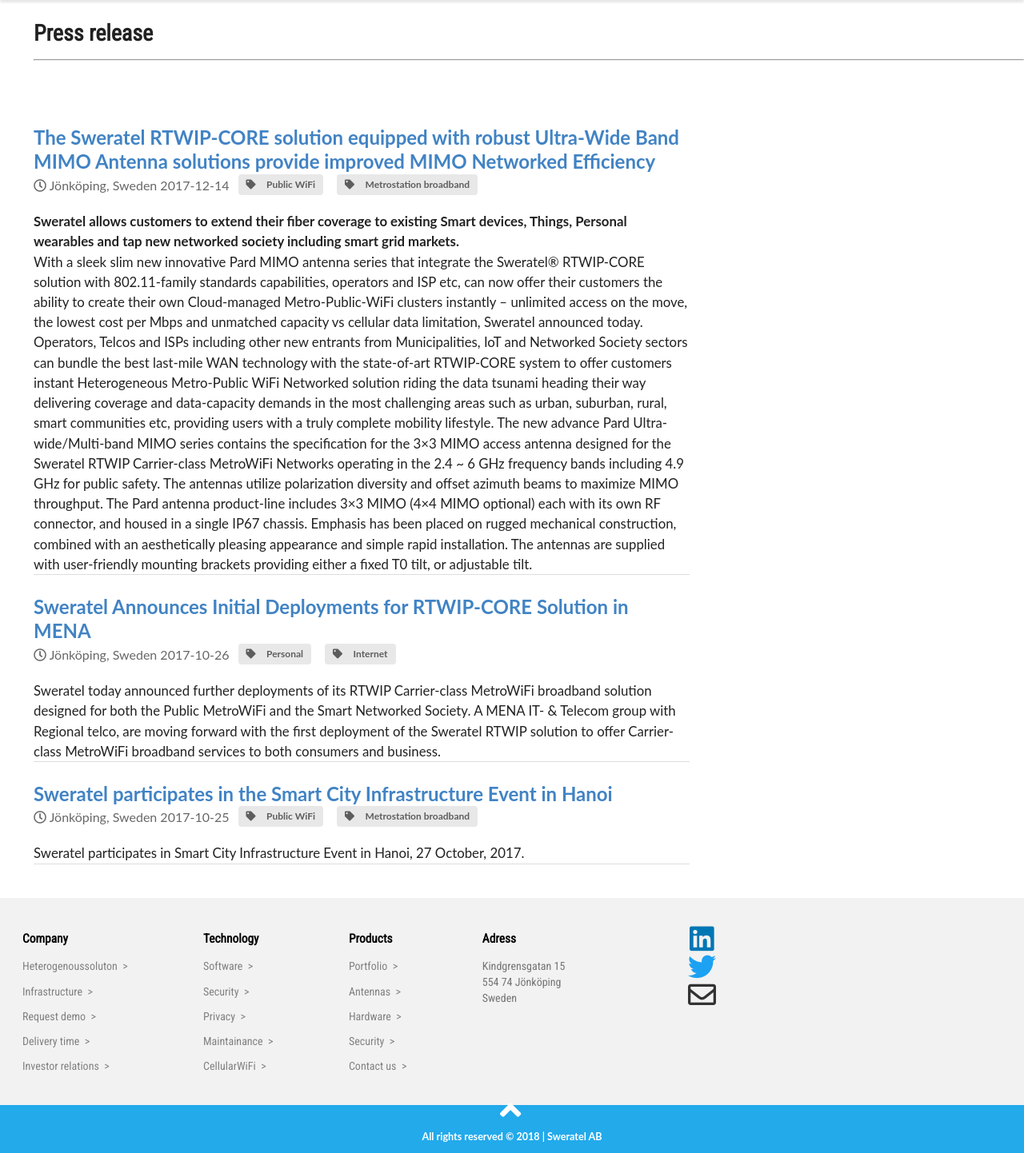
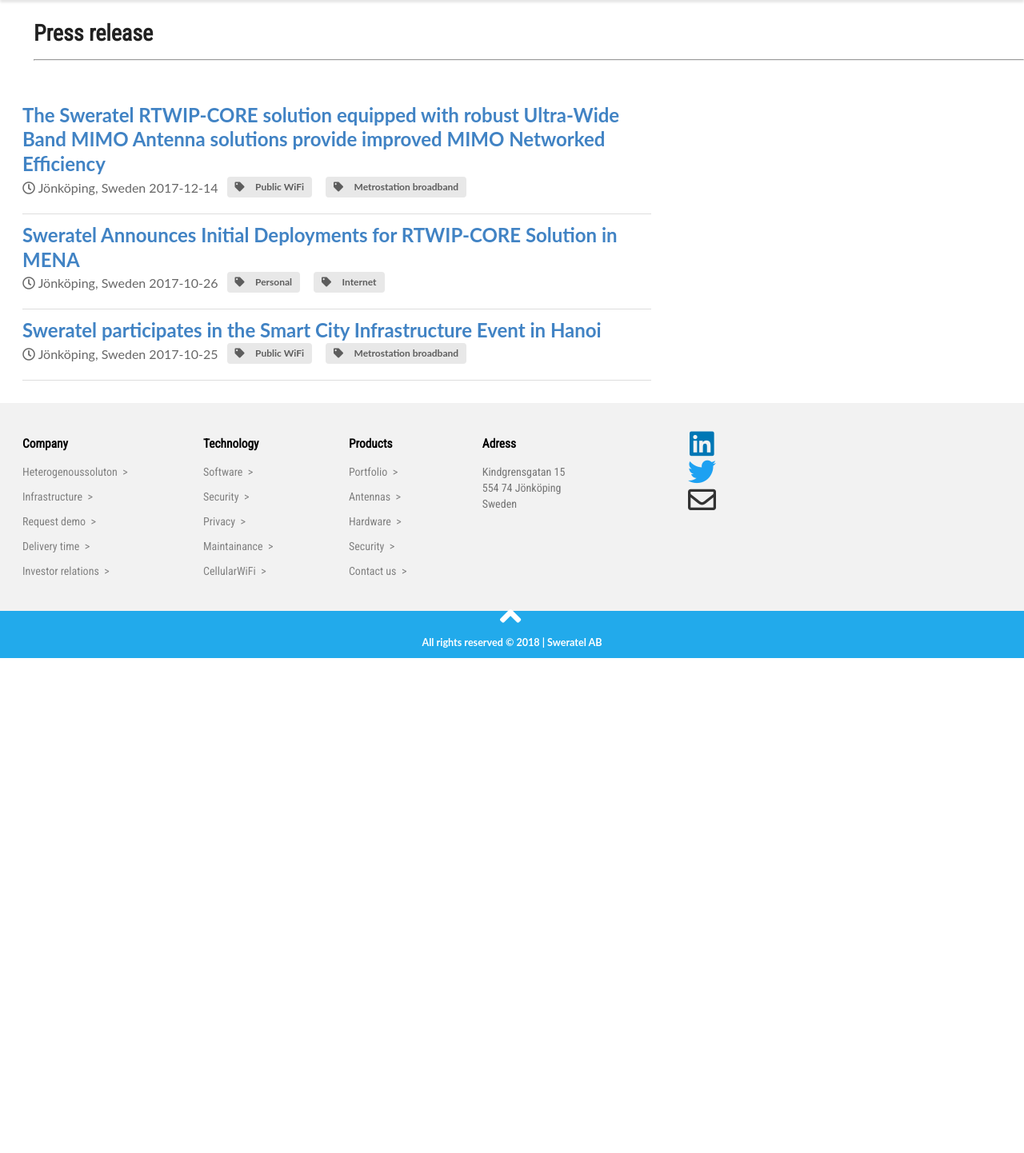
Before and after one commit to davidyanis/dallunkens, a PHP site: page /press.html in a window 1280 px wide. Shown: the part 98-1540 px from the top of the page at 80% size. After the commit the page ends 921 px from the top, so only its background shows below. Run offline with PHP 8.4, Linux system fonts and the light colour scheme; some libraries are stand-ins or nearby versions.

Commit message:
press site

```diff
--- a/css/desktop.css
+++ b/css/desktop.css
@@ -6,7 +6,8 @@
 
 
     .press-container .press-post {
-        width: 70%;
+        width: 65%;
+       font-size: 0.5em;
         padding: 2em;
     }
     .press-container{
@@ -180,6 +181,7 @@
     }
 
 /* Contact us SITE */
+
 .contact-container {
     align-content: center;
     align-items: center;
--- a/press.html
+++ b/press.html
@@ -103,7 +103,7 @@
             </article>
             <article>
                <h2 id="publicWiFi"class="ui header">
-                  <a href="#">Sweratel Announces Initial Deployments for RTWIP-CORE Solution in MENA</a>
+                  <a class="display-press-release">Sweratel Announces Initial Deployments for RTWIP-CORE Solution in MENA</a>
                   <div class="sub header">
                      <i class="far fa-clock"></i> Jönköping, Sweden 2017-10-26
                      <span class="ui right floated medium labels">
```
Also changed, not shown: js/jquery.js.
